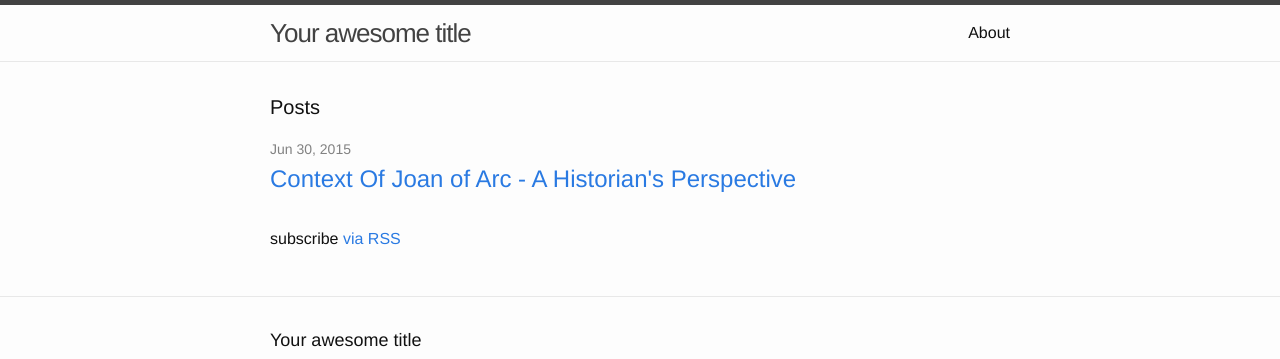
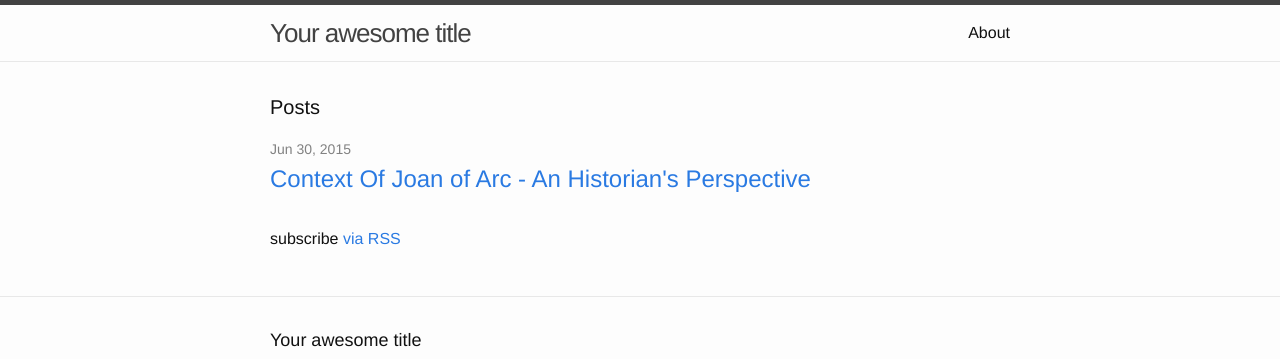
Before and after one commit to laurennicoleroth/laurennicoleroth.github.io, a Jekyll site: the page built from index.html, in a window 1280 px wide. Shown: the top 359 px of the page. Built offline with Jekyll 4.4.1, drawn with Linux system fonts in a browser that asks for light colours.

```diff
--- a/_posts/2015-07-01-joan-of-arc.markdown
+++ b/_posts/2015-07-01-joan-of-arc.markdown
@@ -1,6 +1,6 @@
 ---
 layout: post
-title:  "Context Of Joan of Arc - A Historian's Perspective"
+title:  "Context Of Joan of Arc - An Historian's Perspective"
 date:   2015-06-30 18:39:47
 categories: history women religion
 ---
```
Also changed, not shown: other parts of _posts/2015-07-01-joan-of-arc.markdown (+1 -0 lines).
